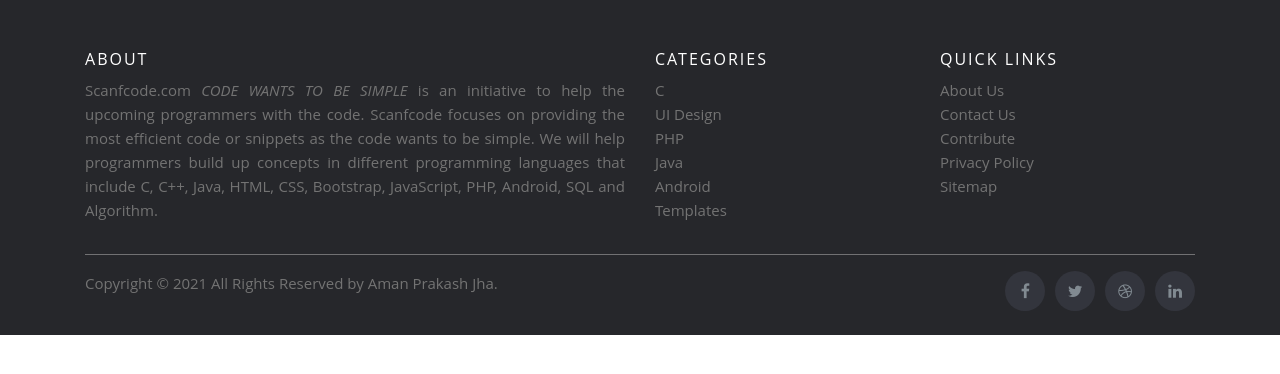
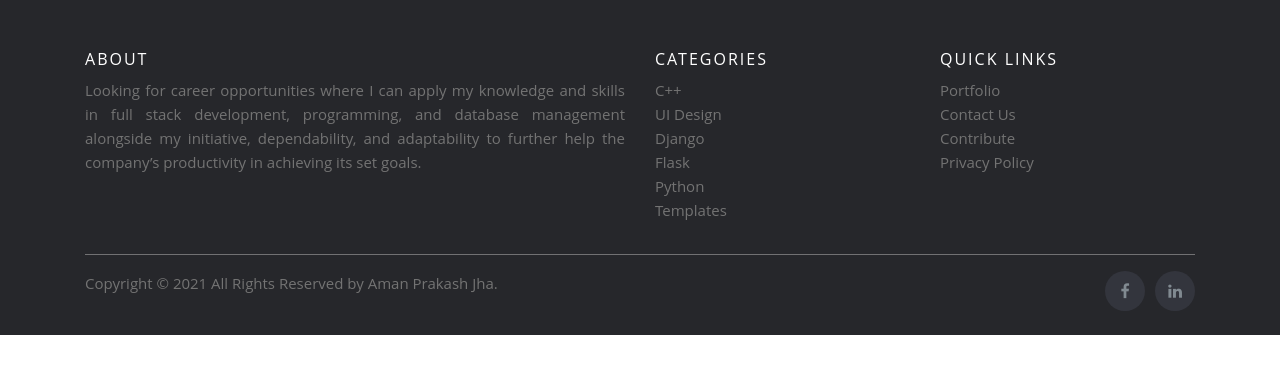
Before and after one commit to amanjha8100/AMS, a Django app: page / in a window 1280 px wide. Shown: the part 98-472 px from the top of the page. Run offline with Django 3.2, Linux system fonts and the light colour scheme; data that the repository does not hold is empty; some libraries are stand-ins or nearby versions.

Commit message:
last few changes

```diff
--- a/Home/templates/home/base.html
+++ b/Home/templates/home/base.html
@@ -116,29 +116,30 @@
                 <div class="row">
                     <div class="col-sm-12 col-md-6">
                     <h6>About</h6>
-                    <p class="text-justify">Scanfcode.com <i>CODE WANTS TO BE SIMPLE </i> is an initiative  to help the upcoming programmers with the code. Scanfcode focuses on providing the most efficient code or snippets as the code wants to be simple. We will help programmers build up concepts in different programming languages that include C, C++, Java, HTML, CSS, Bootstrap, JavaScript, PHP, Android, SQL and Algorithm.</p>
+                    <!-- <p class="text-justify">Scanfcode.com <i>CODE WANTS TO BE SIMPLE </i> is an initiative  to help the upcoming programmers with the code. Scanfcode focuses on providing the most efficient code or snippets as the code wants to be simple. We will help programmers build up concepts in different programming languages that include C, C++, Java, HTML, CSS, Bootstrap, JavaScript, PHP, Android, SQL and Algorithm.</p> -->
+                    <p class="text-justify">Looking for career opportunities where I can apply my knowledge and skills in full stack development, programming, and database management alongside my initiative, dependability, and adaptability to further help the company’s productivity in achieving its set goals. </p>
                     </div>
 
                     <div class="col-xs-6 col-md-3">
                     <h6>Categories</h6>
                     <ul class="footer-links">
-                        <li><a href="http://scanfcode.com/category/c-language/">C</a></li>
-                        <li><a href="http://scanfcode.com/category/front-end-development/">UI Design</a></li>
-                        <li><a href="http://scanfcode.com/category/back-end-development/">PHP</a></li>
-                        <li><a href="http://scanfcode.com/category/java-programming-language/">Java</a></li>
-                        <li><a href="http://scanfcode.com/category/android/">Android</a></li>
-                        <li><a href="http://scanfcode.com/category/templates/">Templates</a></li>
+                        <li><a href="#">C++</a></li>
+                        <li><a href="#">UI Design</a></li>
+                        <li><a href="#">Django</a></li>
+                        <li><a href="#">Flask</a></li>
+                        <li><a href="#">Python</a></li>
+                        <li><a href="#">Templates</a></li>
                     </ul>
                     </div>
 
                     <div class="col-xs-6 col-md-3">
                     <h6>Quick Links</h6>
                     <ul class="footer-links">
-                        <li><a href="http://scanfcode.com/about/">About Us</a></li>
-                        <li><a href="http://scanfcode.com/contact/">Contact Us</a></li>
-                        <li><a href="http://scanfcode.com/contribute-at-scanfcode/">Contribute</a></li>
-                        <li><a href="http://scanfcode.com/privacy-policy/">Privacy Policy</a></li>
-                        <li><a href="http://scanfcode.com/sitemap/">Sitemap</a></li>
+                        <li><a target="_blank" href="#">Portfolio</a></li>
+                        <li><a href="#">Contact Us</a></li>
+                        <li><a href="#">Contribute</a></li>
+                        <li><a href="#">Privacy Policy</a></li>
+                        <!-- <li><a href="#">Sitemap</a></li> -->
                     </ul>
                     </div>
                 </div>
@@ -154,10 +155,10 @@
 
                     <div class="col-md-4 col-sm-6 col-xs-12">
                     <ul class="social-icons">
-                        <li><a class="facebook" href="#"><i class="fa fa-facebook"></i></a></li>
-                        <li><a class="twitter" href="#"><i class="fa fa-twitter"></i></a></li>
-                        <li><a class="dribbble" href="#"><i class="fa fa-dribbble"></i></a></li>
-                        <li><a class="linkedin" href="#"><i class="fa fa-linkedin"></i></a></li>
+                        <li><a class="facebook" href="https://www.facebook.com/aman.jha.3154284"><i class="fa fa-facebook"></i></a></li>
+                        <!-- <li><a class="twitter" href="#"><i class="fa fa-twitter"></i></a></li>
+                        <li><a class="dribbble" href="#"><i class="fa fa-dribbble"></i></a></li> -->
+                        <li><a class="linkedin" href="linkedin.com/in/aman-prakash-jha-1549431a1/"><i class="fa fa-linkedin"></i></a></li>
                     </ul>
                     </div>
                 </div>
--- a/Home/templates/home/login.html
+++ b/Home/templates/home/login.html
@@ -49,7 +49,7 @@
     <script src="{% static '/info/bootstrap/vendor/jquery-easing/jquery.easing.min.js' %}"></script>
     {% if user.is_authenticated is False %}
      <script>
-       window.alert("Login Creds for admin is username:admin, password='7'.\nLogin creds for normal user, username:user,pass='7'.");
+       window.alert("Login Creds for admin is username:admin, password='7'.\nLogin creds for normal user, username:user,pass='71517151user'.");
      </script>
      {% endif %}
 
```
Also changed, not shown: Home/models.py (+8 -8 lines).
